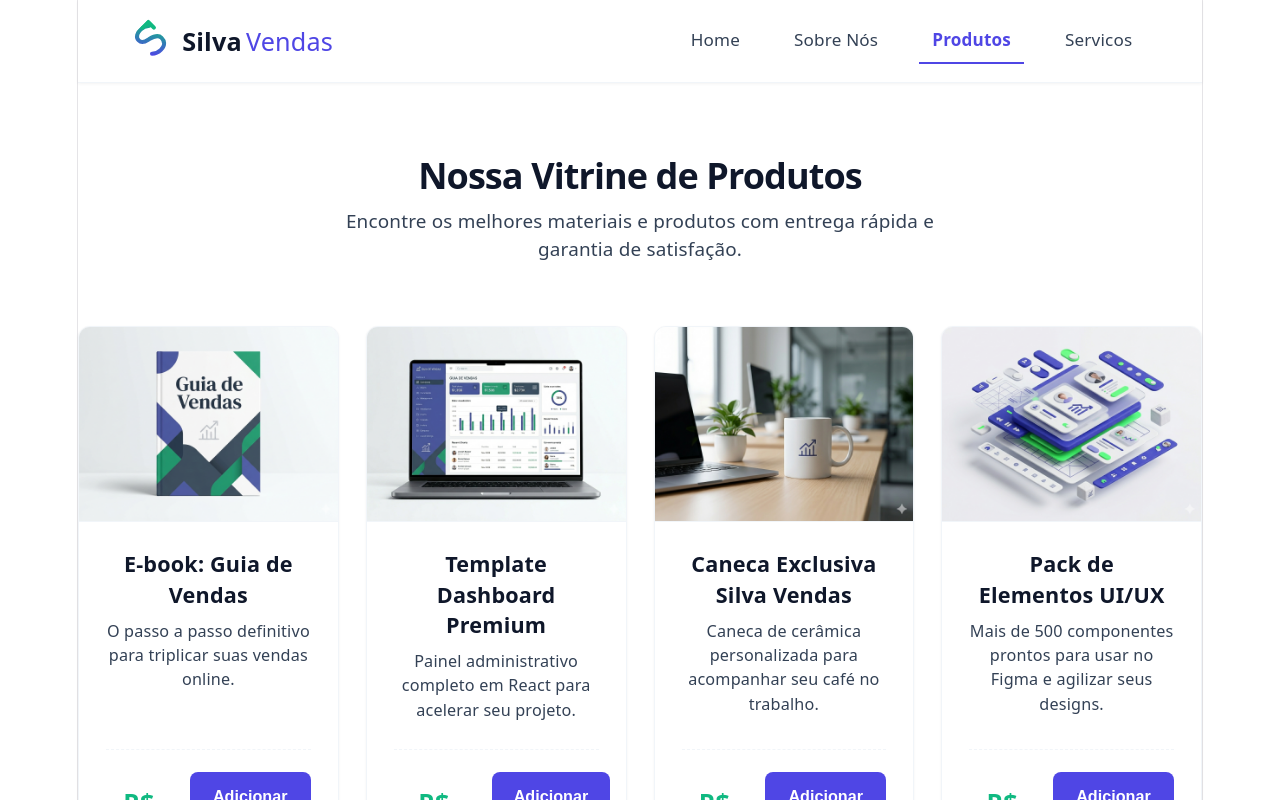
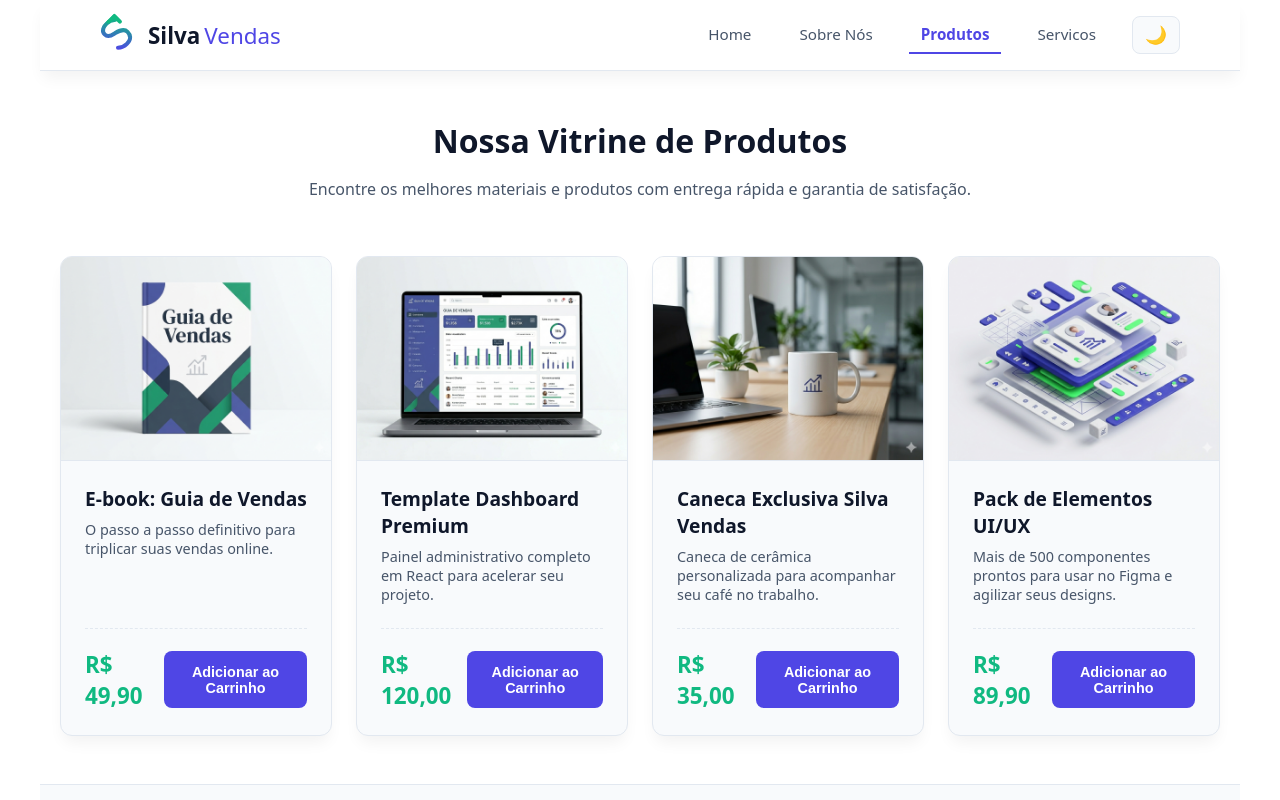
Before and after one commit to Michellfloat/atv-dupla-git-hub, a React (Vite) app in the folder proj-micgui/: page /produtos in a window 1280 px wide. Shown: the top 800 px of the page. Built offline with nearby package versions, Linux system fonts and the light colour scheme.

Commit message:
Subindo a Mudança de Temas,dessa vez consertada e dinâmica(cores das letras e temas do site mudam conforme a mudança do estilo)

```diff
--- a/proj-micgui/src/App.jsx
+++ b/proj-micgui/src/App.jsx
@@ -1,5 +1,5 @@
-import { useState } from 'react'
-import { Route, Router, Routes } from 'react-router-dom'
+import { useState, useEffect } from 'react'
+import { Route, Routes } from 'react-router-dom'
 import './App.css'
 import Footer from './components/Footer'
 import Header from './components/Header'
@@ -9,27 +9,43 @@ import Servicos from './pages/Servicos'
 import SobreNos from './pages/SobreNos'
 
 function App() {
-   useState(0)
+  // Inicialização inteligente do estado (Checa cache ou preferência do sistema)
+  const [theme, setTheme] = useState(() => {
+    const savedTheme = localStorage.getItem('silva-vendas-theme');
+    if (savedTheme) return savedTheme;
+
+    // Se não tiver histórico, respeita a config do sistema do usuário (Windows/Mac/Android)
+    return window.matchMedia('(prefers-color-scheme: dark)').matches ? 'dark' : 'light';
+  });
+
+  // Sincroniza o estado do React com o DOM real e o LocalStorage
+  useEffect(() => {
+    document.documentElement.setAttribute('data-theme', theme);
+    localStorage.setItem('silva-vendas-theme', theme);
+  }, [theme]);
+
+  // Função disparada pelo clique do botão
+  const toggleTheme = () => {
+    setTheme((prevTheme) => (prevTheme === 'light' ? 'dark' : 'light'));
+  };
 
   return (
     <>
-    <main>
+      {/* Injeta a função de alternância e o estado atual via Props para o Header */}
+      <Header theme={theme} toggleTheme={toggleTheme} />
 
-        <Header />
-
+      <main style={{ minHeight: 'calc(100vh - 160px)' }}>
         <Routes>
           <Route path='/' element={<Home />}/>
           <Route path='/sobre-nos' element={<SobreNos />}/>
           <Route path='/servicos' element={<Servicos />}/>
           <Route path='/produtos' element={<Produtos />}/>
         </Routes>
+      </main>
 
-
-   </main>
-
-   <Footer />
+      <Footer />
     </>
   )
 }
 
-export default App
+export default App;
--- a/proj-micgui/src/components/Header/index.jsx
+++ b/proj-micgui/src/components/Header/index.jsx
@@ -1,12 +1,11 @@
 import { NavLink, Link } from 'react-router-dom'
-import Logo from '../Logo' // Importando a nova logo que acabamos de criar
+import Logo from '../Logo'
 import './style.css'
 
-export default function Header(){
+export default function Header({ theme, toggleTheme }){
     return(
         <header className='header'>
             <div>
-                {/* Deixando a Logo inteira clicável para retornar à Home */}
                 <Link to="/" className="header-logo">
                     <Logo />
                 </Link>
@@ -17,6 +16,15 @@ export default function Header(){
                 <NavLink to="/sobre-nos">Sobre Nós</NavLink>
                 <NavLink to="/produtos">Produtos</NavLink>
                 <NavLink to="/servicos">Servicos</NavLink>
+
+                {/* Botão de Alternância Interativo */}
+                <button
+                    className="theme-toggle-btn"
+                    onClick={toggleTheme}
+                    aria-label="Alternar tema visual"
+                >
+                    {theme === 'light' ? '🌙' : '☀️'}
+                </button>
             </nav>
         </header>
     )
--- a/proj-micgui/src/components/Header/style.css
+++ b/proj-micgui/src/components/Header/style.css
@@ -1,17 +1,6 @@
 /* ==========================================================================
    COMPONENT: Header (Navegação Principal)
    ========================================================================== */
-
-:root {
-  --primary-color: #4f46e5;      /* Indigo moderno */
-  --primary-hover: #4338ca;
-  --text-dark: #111827;          /* Grafite de alto contraste */
-  --text-muted: #4b5563;
-  --bg-light: #ffffff;
-  --border-color: #e5e7eb;
-  --transition-smooth: all 0.3s cubic-bezier(0.4, 0, 0.2, 1);
-  --shadow-sm: 0 1px 3px rgba(0,0,0,0.1);
-}
 
 .header {
   display: flex;
@@ -19,22 +8,15 @@
   align-items: center;
   justify-content: space-between;
   padding: 1.25rem 1.5rem;
-  background-color: var(--bg-light);
+  background-color: var(--bg-header);
   border-bottom: 1px solid var(--border-color);
-  box-shadow: var(--shadow-sm);
+  box-shadow: var(--shadow);
   gap: 1rem;
+  transition: var(--transition-theme);
 }
 
 .header-logo {
   text-decoration: none;
-}
-
-.header-logo h2 {
-  font-size: 1.5rem;
-  font-weight: 700;
-  color: var(--primary-color);
-  margin: 0;
-  letter-spacing: -0.025em;
 }
 
 .header nav {
@@ -44,7 +26,6 @@
   gap: 1rem;
 }
 
-/* Estilização dos Links do React Router */
 .header nav a {
   text-decoration: none;
   font-size: 0.95rem;
@@ -52,23 +33,19 @@
   color: var(--text-muted);
   padding: 0.5rem 0.75rem;
   border-bottom: 2px solid transparent;
-  transition: var(--transition-smooth);
+  transition: var(--transition-theme);
 }
 
 .header nav a:hover {
   color: var(--primary-color);
 }
 
-/* Classe injetada automaticamente pelo NavLink ativo */
 .header nav a.active {
   color: var(--primary-color);
   border-bottom-color: var(--primary-color);
   font-weight: 600;
 }
 
-/* ==========================================================================
-   MEDIA QUERIES (Desktop)
-   ========================================================================== */
 @media (min-width: 768px) {
   .header {
     flex-direction: row;
@@ -80,3 +57,25 @@
     gap: 1.5rem;
   }
 }
+
+.theme-toggle-btn {
+  background-color: var(--bg-surface);
+  border: 1px solid var(--border-color);
+  font-size: 1.1rem;
+  cursor: pointer;
+  padding: 0.4rem 0.75rem;
+  border-radius: var(--radius-md);
+  display: flex;
+  align-items: center;
+  justify-content: center;
+  transition: var(--transition-fast);
+}
+
+.theme-toggle-btn:hover {
+  background-color: var(--border-color);
+  transform: scale(1.05);
+}
+
+.theme-toggle-btn:active {
+  transform: scale(0.95);
+}
--- a/proj-micgui/src/index.css
+++ b/proj-micgui/src/index.css
@@ -1,111 +1,91 @@
+/* ==========================================================================
+   DESIGN SYSTEM: Centralização e Unificação de Variáveis (Light/Dark)
+   ========================================================================== */
+
 :root {
-  --text: #6b6375;
-  --text-h: #08060d;
-  --bg: #fff;
-  --border: #e5e4e7;
-  --code-bg: #f4f3ec;
-  --accent: #aa3bff;
-  --accent-bg: rgba(170, 59, 255, 0.1);
-  --accent-border: rgba(170, 59, 255, 0.5);
-  --social-bg: rgba(244, 243, 236, 0.5);
-  --shadow:
-    rgba(0, 0, 0, 0.1) 0 10px 15px -3px, rgba(0, 0, 0, 0.05) 0 4px 6px -2px;
+  /* --- TEMA CLARO (Padrão) --- */
+  --bg-page: #ffffff;
+  --bg-surface: #f8fafc;
+  --bg-header: #ffffff;
+  --text-main: #0f172a;
+  --text-muted: #475569;
+  --border-color: #e2e8f0;
 
-  --sans: system-ui, 'Segoe UI', Roboto, sans-serif;
-  --heading: system-ui, 'Segoe UI', Roboto, sans-serif;
+  /* Cores de Identidade */
+  --primary-color: #4f46e5;
+  --primary-hover: #4338ca;
+  --price-color: #10b981;
+
+  /* Infraestrutura do Vite/App Boilerplate */
+  --border: var(--border-color);
+  --code-bg: #f1f5f9;
+  --social-bg: rgba(241, 245, 249, 0.5);
+  --shadow: rgba(0, 0, 0, 0.05) 0 10px 15px -3px;
+
+  /* Constantes de Layout */
+  --radius-md: 8px;
+  --radius-lg: 12px;
+  --radius-full: 9999px;
+  --transition-theme: background-color 0.3s ease, color 0.3s ease, border-color 0.3s ease, box-shadow 0.3s ease;
+  --transition-fast: all 0.2s ease-in-out;
+  --sans: system-ui, -apple-system, sans-serif;
   --mono: ui-monospace, Consolas, monospace;
-
-  font: 18px/145% var(--sans);
-  letter-spacing: 0.18px;
-  color-scheme: light dark;
-  color: var(--text);
-  background: var(--bg);
-  font-synthesis: none;
-  text-rendering: optimizeLegibility;
-  -webkit-font-smoothing: antialiased;
-  -moz-osx-font-smoothing: grayscale;
-
-  @media (max-width: 1024px) {
-    font-size: 16px;
-  }
 }
 
-@media (prefers-color-scheme: dark) {
-  :root {
-    --text: #9ca3af;
-    --text-h: #f3f4f6;
-    --bg: #16171d;
-    --border: #2e303a;
-    --code-bg: #1f2028;
-    --accent: #c084fc;
-    --accent-bg: rgba(192, 132, 252, 0.15);
-    --accent-border: rgba(192, 132, 252, 0.5);
-    --social-bg: rgba(47, 48, 58, 0.5);
-    --shadow:
-      rgba(0, 0, 0, 0.4) 0 10px 15px -3px, rgba(0, 0, 0, 0.25) 0 4px 6px -2px;
-  }
+[data-theme="dark"] {
+  /* --- TEMA ESCURO --- */
+  --bg-page: #0f172a;       /* Slate 900 */
+  --bg-surface: #1e293b;    /* Slate 800 */
+  --bg-header: #1e293b;
+  --text-main: #f8fafc;     /* Off-white */
+  --text-muted: #94a3b8;    /* Slate 400 */
+  --border-color: #334155;  /* Slate 700 */
 
-  #social .button-icon {
-    filter: invert(1) brightness(2);
-  }
+  /* Suavização de contraste da marca no escuro */
+  --primary-color: #6366f1;
+  --primary-hover: #818cf8;
+
+  /* Infraestrutura no Escuro */
+  --code-bg: #1e293b;
+  --social-bg: rgba(30, 41, 59, 0.5);
+  --shadow: rgba(0, 0, 0, 0.3) 0 10px 15px -3px;
 }
 
+/* Reset Estrutural Semântico */
 body {
   margin: 0;
+  background-color: var(--bg-page);
+  color: var(--text-main);
+  font-family: var(--sans);
+  transition: var(--transition-theme);
+  -webkit-font-smoothing: antialiased;
 }
 
 #root {
-  width: 1126px;
-  max-width: 100%;
+  width: 100%;
+  max-width: 1200px;
   margin: 0 auto;
-  text-align: center;
-  border-inline: 1px solid var(--border);
-  min-height: 100svh;
+  min-height: 100vh;
   display: flex;
   flex-direction: column;
   box-sizing: border-box;
+  background-color: var(--bg-page);
+  color: var(--text-main);
+  transition: var(--transition-theme);
 }
 
-h1,
-h2 {
-  font-family: var(--heading);
-  font-weight: 500;
-  color: var(--text-h);
+h1, h2, h3, h4 {
+  color: var(--text-main);
+  transition: var(--transition-theme);
 }
 
-h1 {
-  font-size: 56px;
-  letter-spacing: -1.68px;
-  margin: 32px 0;
-  @media (max-width: 1024px) {
-    font-size: 36px;
-    margin: 20px 0;
-  }
-}
-h2 {
-  font-size: 24px;
-  line-height: 118%;
-  letter-spacing: -0.24px;
-  margin: 0 0 8px;
-  @media (max-width: 1024px) {
-    font-size: 20px;
-  }
-}
-p {
-  margin: 0;
-}
-
-code,
-.counter {
-  font-family: var(--mono);
-  display: inline-flex;
-  border-radius: 4px;
-  color: var(--text-h);
+p, span, li {
+  color: var(--text-muted);
+  transition: var(--transition-theme);
 }
 
 code {
-  font-size: 15px;
-  line-height: 135%;
-  padding: 4px 8px;
+  font-family: var(--mono);
   background: var(--code-bg);
+  color: var(--text-main);
 }
--- a/proj-micgui/src/pages/Home/style.css
+++ b/proj-micgui/src/pages/Home/style.css
@@ -1,36 +1,18 @@
 /* ==========================================================================
-   PAGE: Home / Produtos
+   PAGE: Home
    ========================================================================== */
-
-:root {
-  --primary-color: #4f46e5;
-  --primary-hover: #4338ca;
-  --bg-dark-hero: #0f172a;       /* Slate Escuro */
-  --text-light: #f8fafc;
-  --text-dark: #1e293b;
-  --text-muted: #64748b;
-  --bg-card: #ffffff;
-  --border-card: #e2e8f0;
-  --shadow-md: 0 4px 6px -1px rgba(0, 0, 0, 0.1), 0 2px 4px -1px rgba(0, 0, 0, 0.06);
-  --radius-lg: 12px;
-}
 
 .home-container {
   width: 100%;
   box-sizing: border-box;
 }
 
-/* --- SEÇÃO HERO --- */
+/* O Hero mantém um visual premium escuro imersivo em ambos os modos para gerar destaque */
 .hero-section {
   background: linear-gradient(135deg, #0f172a 0%, #1e1b4b 100%);
-  color: var(--text-light);
+  color: #f8fafc;
   padding: 4rem 1.5rem;
   text-align: center;
-}
-
-.hero-section h1{
-  color: white;
-  font-family: 'Times New Roman', Times, serif;
 }
 
 .hero-conteudo {
@@ -44,6 +26,7 @@
   font-weight: 800;
   margin-bottom: 1.25rem;
   letter-spacing: -0.05em;
+  color: #ffffff;
 }
 
 .hero-conteudo p {
@@ -57,26 +40,21 @@
   display: inline-block;
   text-decoration: none;
   background-color: var(--primary-color);
-  color: var(--text-light);
+  color: #ffffff;
   padding: 0.85rem 2rem;
   font-weight: 600;
   font-size: 1rem;
   border-radius: var(--radius-lg);
-  box-shadow: 0 4px 14px rgba(79, 70, 229, 0.4);
-  transition: all 0.2s ease-in-out;
+  box-shadow: 0 4px 14px rgba(79, 70, 229, 0.3);
+  transition: var(--transition-fast);
 }
 
 .btn-principal:hover {
   background-color: var(--primary-hover);
   transform: translateY(-2px);
-  box-shadow: 0 6px 20px rgba(79, 70, 229, 0.6);
 }
 
-.btn-principal:active {
-  transform: translateY(0);
-}
-
-/* --- SEÇÃO DESTAQUES --- */
+/* Seção de destaques se adapta totalmente ao tema */
 .destaques-section {
   padding: 4rem 1.5rem;
   max-width: 1200px;
@@ -85,13 +63,12 @@
 
 .destaques-section h2 {
   font-size: 1.75rem;
-  color: var(--text-dark);
+  color: var(--text-main);
   text-align: center;
   margin-bottom: 3rem;
   font-weight: 700;
 }
 
-/* Grid Fluido Responsivo */
 .grid-destaques {
   display: grid;
   grid-template-columns: 1fr;
@@ -99,52 +76,33 @@
 }
 
 .card-destaque {
-  background-color: var(--bg-card);
-  border: 1px solid var(--border-card);
+  background-color: var(--bg-surface);
+  border: 1px solid var(--border-color);
   border-radius: var(--radius-lg);
   padding: 2.5rem 2rem;
   text-align: center;
-  box-shadow: var(--shadow-md);
-  transition: transform 0.3s ease, box-shadow 0.3s ease;
+  box-shadow: var(--shadow);
+  transition: var(--transition-theme);
 }
 
 .card-destaque:hover {
   transform: translateY(-5px);
-  box-shadow: 0 20px 25px -5px rgba(0, 0, 0, 0.1);
-}
-
-.card-destaque .icone {
-  font-size: 2.5rem;
-  display: block;
-  margin-bottom: 1.25rem;
+  box-shadow: rgba(0, 0, 0, 0.1) 0 20px 25px -5px;
 }
 
 .card-destaque h3 {
   font-size: 1.25rem;
-  color: var(--text-dark);
+  color: var(--text-main);
   margin-bottom: 0.75rem;
   font-weight: 600;
 }
 
 .card-destaque p {
-  font-size: 0.95rem;
   color: var(--text-muted);
-  line-height: 1.6;
 }
 
-/* ==========================================================================
-   MEDIA QUERIES (Tablets e Desktops)
-   ========================================================================== */
 @media (min-width: 768px) {
-  .hero-section {
-    padding: 6rem 2rem;
-  }
-
-  .hero-conteudo h1 {
-    font-size: 3.5rem;
-  }
-
-  .grid-destaques {
-    grid-template-columns: repeat(3, 1fr); /* 3 Colunas idênticas */
-  }
+  .hero-section { padding: 6rem 2rem; }
+  .hero-conteudo h1 { font-size: 3.5rem; }
+  .grid-destaques { grid-template-columns: repeat(3, 1fr); }
 }
--- a/proj-micgui/src/pages/Produtos/style.css
+++ b/proj-micgui/src/pages/Produtos/style.css
@@ -2,23 +2,6 @@
    PAGE: Vitrine de Produtos (Silva Vendas)
    ========================================================================== */
 
-:root {
-  --primary-color: #4f46e5;       /* Indigo para botões principais */
-  --primary-hover: #4338ca;
-  --text-dark: #0f172a;           /* Slate escuro para títulos */
-  --text-muted: #475569;          /* Cinza médio para descrições */
-  --price-color: #10b981;         /* Verde Esmeralda para destaque do preço */
-  --bg-card: #ffffff;
-  --border-color: #e2e8f0;
-  --radius-md: 8px;
-  --radius-lg: 12px;
-  --shadow-sm: 0 1px 3px rgba(0, 0, 0, 0.05);
-  --shadow-md: 0 10px 15px -3px rgba(0, 0, 0, 0.05), 0 4px 6px -2px rgba(0, 0, 0, 0.01);
-  --transition-fast: all 0.2s ease-in-out;
-  --transition-normal: all 0.3s cubic-bezier(0.4, 0, 0.2, 1);
-}
-
-/* Contêiner Base */
 .produtos-container {
   max-width: 1200px;
   margin: 0 auto;
@@ -26,7 +9,6 @@
   box-sizing: border-box;
 }
 
-/* Cabeçalho da Página */
 .produtos-header {
   text-align: center;
   margin-bottom: 3.5rem;
@@ -34,51 +16,42 @@
 
 .produtos-header h2 {
   font-size: 2rem;
-  color: var(--text-dark);
+  color: var(--text-main);
   font-weight: 800;
-  letter-spacing: -0.025em;
   margin: 0 0 0.5rem 0;
 }
 
 .produtos-header p {
   color: var(--text-muted);
-  font-size: 1.05rem;
-  max-width: 600px;
-  margin: 0 auto;
-  line-height: 1.5;
 }
 
-/* Grid de Produtos de Alta Performance */
 .produtos-grid {
   display: grid;
-  grid-template-columns: 1fr; /* Mobile-first: 1 coluna */
+  grid-template-columns: 1fr;
   gap: 2rem;
 }
 
-/* Card Individual do Produto */
 .card-produto {
-  background-color: var(--bg-card);
+  background-color: var(--bg-surface);
   border: 1px solid var(--border-color);
   border-radius: var(--radius-lg);
-  overflow: hidden; /* Garante que a imagem respeite o border-radius */
+  overflow: hidden;
   display: flex;
   flex-direction: column;
-  box-shadow: var(--shadow-sm);
-  transition: var(--transition-normal);
+  box-shadow: var(--shadow);
+  transition: var(--transition-theme);
 }
 
 .card-produto:hover {
   transform: translateY(-6px);
-  box-shadow: var(--shadow-md);
-  border-color: #cbd5e1;
+  border-color: var(--primary-color);
 }
 
-/* Área da Foto do Produto */
 .produto-foto {
   position: relative;
   width: 100%;
-  aspect-ratio: 4 / 3; /* Força proporção uniforme independente da imagem */
-  background-color: #f8fafc;
+  aspect-ratio: 4 / 3;
+  background-color: var(--bg-page);
   overflow: hidden;
   border-bottom: 1px solid var(--border-color);
 }
@@ -86,43 +59,34 @@
 .produto-foto img {
   width: 100%;
   height: 100%;
-  object-fit: cover; /* Recorta e preenche o espaço de forma elegante */
-  transition: var(--transition-normal);
+  object-fit: cover;
+  transition: var(--transition-theme);
 }
 
-/* Micro-interação: Zoom sutil na imagem ao passar o mouse no card */
-.card-produto:hover .produto-foto img {
-  transform: scale(1.05);
-}
-
-/* Bloco de Informações do Conteúdo */
 .produto-info {
   padding: 1.5rem;
   display: flex;
   flex-direction: column;
-  flex-grow: 1; /* Estica o bloco para alinhar os rodapés igualmente */
+  flex-grow: 1;
 }
 
 .produto-info h3 {
   font-size: 1.2rem;
-  color: var(--text-dark);
+  color: var(--text-main);
   font-weight: 700;
   margin: 0 0 0.5rem 0;
-  line-height: 1.4;
 }
 
 .produto-desc {
   font-size: 0.9rem;
   color: var(--text-muted);
-  line-height: 1.5;
   margin: 0 0 1.5rem 0;
-  flex-grow: 1; /* Empurra a área de checkout para a base do card */
+  flex-grow: 1;
 }
 
-/* Seção de Checkout (Preço + Botão) */
 .produto-preco-checkout {
   display: flex;
-  flex-direction: column; /* Empilhado no mobile para melhor ergonomia */
+  flex-direction: column;
   gap: 1rem;
   align-items: flex-start;
   border-top: 1px dashed var(--border-color);
@@ -135,7 +99,6 @@
   color: var(--price-color);
 }
 
-/* Botão de Adicionar ao Carrinho */
 .btn-carrinho {
   width: 100%;
   background-color: var(--primary-color);
@@ -153,39 +116,16 @@
   background-color: var(--primary-hover);
 }
 
-.btn-carrinho:active {
-  transform: scale(0.97); /* Feedback tátil de clique */
-}
-
-/* ==========================================================================
-   MEDIA QUERIES (Responsividade Avançada)
-   ========================================================================== */
-
-/* Tablets */
 @media (min-width: 640px) {
-  .produtos-grid {
-    grid-template-columns: repeat(2, 1fr); /* 2 colunas */
-  }
-
+  .produtos-grid { grid-template-columns: repeat(2, 1fr); }
   .produto-preco-checkout {
-    flex-direction: row; /* Preço e Botão lado a lado */
+    flex-direction: row;
     justify-content: space-between;
     align-items: center;
   }
-
-  .btn-carrinho {
-    width: auto; /* Botão assume tamanho do conteúdo */
-  }
+  .btn-carrinho { width: auto; }
 }
 
-/* Desktops */
 @media (min-width: 1024px) {
-  .produtos-grid {
-    grid-template-columns: repeat(4, 1fr); /* 4 colunas em telas largas */
-    gap: 1.5rem;
-  }
-
-  .produtos-container {
-    padding: 4rem 0;
-  }
+  .produtos-grid { grid-template-columns: repeat(4, 1fr); gap: 1.5rem; }
 }
--- a/proj-micgui/src/pages/Servicos/style.css
+++ b/proj-micgui/src/pages/Servicos/style.css
@@ -1,17 +1,6 @@
 /* ==========================================================================
-   PAGE: Serviços (Vitrine de Vendas)
+   PAGE: Serviços
    ========================================================================== */
-
-:root {
-  --primary-color: #4f46e5;
-  --success-color: #10b981;      /* Verde Esmeralda para conversão */
-  --text-dark: #0f172a;
-  --text-muted: #475569;
-  --bg-card: #ffffff;
-  --border-color: #f1f5f9;
-  --radius-md: 8px;
-  --radius-full: 9999px;
-}
 
 .servicos-container {
   padding: 4rem 1.5rem;
@@ -26,17 +15,14 @@
 
 .servicos-header h2 {
   font-size: 2rem;
-  color: var(--text-dark);
+  color: var(--text-main);
   font-weight: 800;
-  margin-bottom: 0.5rem;
 }
 
 .servicos-header p {
   color: var(--text-muted);
-  font-size: 1.05rem;
 }
 
-/* Vitrine baseada em Auto-Placement Grid */
 .vitrine-grid {
   display: grid;
   grid-template-columns: repeat(auto-fit, minmax(280px, 1fr));
@@ -44,25 +30,23 @@
 }
 
 .card-venda {
-  background-color: var(--bg-card);
+  background-color: var(--bg-surface);
   border: 1px solid var(--border-color);
   border-radius: 16px;
   padding: 2rem;
   display: flex;
   flex-direction: column;
-  box-shadow: 0 4px 6px -1px rgba(0,0,0,0.05);
-  transition: all 0.3s cubic-bezier(0.4, 0, 0.2, 1);
+  box-shadow: var(--shadow);
+  transition: var(--transition-theme);
 }
 
 .card-venda:hover {
-  box-shadow: 0 20px 25px -5px rgba(0, 0, 0, 0.05), 0 10px 10px -5px rgba(0, 0, 0, 0.04);
-  border-color: #cbd5e1;
+  border-color: var(--primary-color);
 }
 
-/* Badge/Tag */
 .tag.servico {
   align-self: flex-start;
-  background-color: #e0e7ff;
+  background-color: var(--code-bg);
   color: var(--primary-color);
   font-size: 0.75rem;
   font-weight: 700;
@@ -70,51 +54,42 @@
   padding: 0.25rem 0.75rem;
   border-radius: var(--radius-full);
   margin-bottom: 1.25rem;
-  letter-spacing: 0.05em;
 }
 
 .card-venda h3 {
   font-size: 1.25rem;
-  color: var(--text-dark);
+  color: var(--text-main);
   margin: 0 0 0.75rem 0;
-  font-weight: 700;
 }
 
 .card-venda .descricao {
-  font-size: 0.95rem;
   color: var(--text-muted);
-  line-height: 1.5;
-  margin: 0 0 2rem 0;
-  flex-grow: 1; /* Garante alinhamento perfeito do botão de compra */
 }
 
-/* Contêiner de Preço Inteligente */
 .preco-container {
   display: flex;
   flex-direction: column;
   margin-bottom: 1.5rem;
-  border-top: 1px solid #f1f5f9;
+  border-top: 1px solid var(--border-color);
   padding-top: 1.25rem;
 }
 
 .preco-label {
   font-size: 0.8rem;
   text-transform: uppercase;
-  color: #94a3b8;
-  font-weight: 600;
-  letter-spacing: 0.05em;
+  color: var(--text-muted);
 }
 
 .preco-valor {
   font-size: 1.5rem;
   font-weight: 800;
-  color: var(--text-dark);
+  color: var(--text-main);
 }
 
-/* Botão de Conversão */
+/* O botão de comprar agora adquire a cor primária da marca de forma responsiva */
 .btn-comprar {
   width: 100%;
-  background-color: var(--text-dark);
+  background-color: var(--primary-color);
   color: #ffffff;
   border: none;
   padding: 0.85rem;
@@ -122,14 +97,9 @@
   font-weight: 600;
   border-radius: var(--radius-md);
   cursor: pointer;
-  transition: all 0.2s ease;
+  transition: var(--transition-fast);
 }
 
 .btn-comprar:hover {
-  background-color: var(--primary-color);
-  box-shadow: 0 4px 12px rgba(79, 70, 229, 0.3);
+  background-color: var(--primary-hover);
 }
-
-.btn-comprar:active {
-  transform: scale(0.98);
-}
--- a/proj-micgui/src/pages/SobreNos/style.css
+++ b/proj-micgui/src/pages/SobreNos/style.css
@@ -1,13 +1,6 @@
 /* ==========================================================================
-   PAGE: Sobre Nós (Institucional)
+   PAGE: Sobre Nós
    ========================================================================== */
-
-:root {
-  --text-dark: #0f172a;
-  --text-muted: #334155;
-  --primary-color: #4f46e5;
-  --bg-section: #f8fafc;
-}
 
 .sobrenos-container {
   max-width: 900px;
@@ -22,13 +15,11 @@
 .historia-section h2,
 .valores-section h2 {
   font-size: 1.85rem;
-  color: var(--text-dark);
+  color: var(--text-main);
   font-weight: 700;
   margin-bottom: 1.5rem;
-  position: relative;
 }
 
-/* Detalhe estético sutil abaixo dos títulos */
 .historia-section h2::after,
 .valores-section h2::after {
   content: '';
@@ -41,13 +32,9 @@
 }
 
 .historia-texto p {
-  font-size: 1.05rem;
   color: var(--text-muted);
-  line-height: 1.7;
-  margin-bottom: 1.5rem;
 }
 
-/* Lista de Valores Limpa e Sem Bullets Padrão */
 .lista-valores {
   list-style: none;
   padding: 0;
@@ -58,26 +45,21 @@
 }
 
 .lista-valores li {
-  background-color: var(--bg-section);
+  background-color: var(--bg-surface);
   border-left: 4px solid var(--primary-color);
+  border-top: 1px solid var(--border-color);
+  border-right: 1px solid var(--border-color);
+  border-bottom: 1px solid var(--border-color);
   padding: 1.5rem;
   border-radius: 0 12px 12px 0;
-  font-size: 1rem;
   color: var(--text-muted);
-  line-height: 1.6;
+  transition: var(--transition-theme);
 }
 
 .lista-valores li strong {
-  color: var(--text-dark);
-  display: inline-block;
-  margin-bottom: 0.25rem;
+  color: var(--text-main);
 }
 
-/* ==========================================================================
-   MEDIA QUERIES (Desktops)
-   ========================================================================== */
 @media (min-width: 768px) {
-  .sobrenos-container {
-    padding: 6rem 2rem;
-  }
+  .sobrenos-container { padding: 6rem 2rem; }
 }
```
Also changed, not shown: proj-micgui/src/App.css (+10 -174 lines), proj-micgui/src/components/Footer/style.css (+7 -6 lines).
